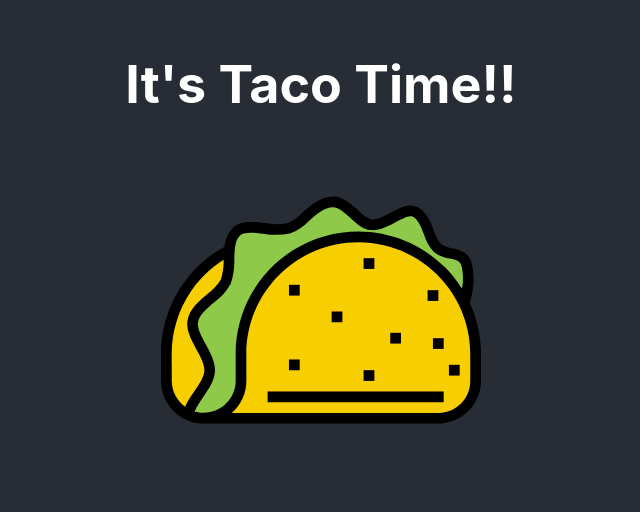
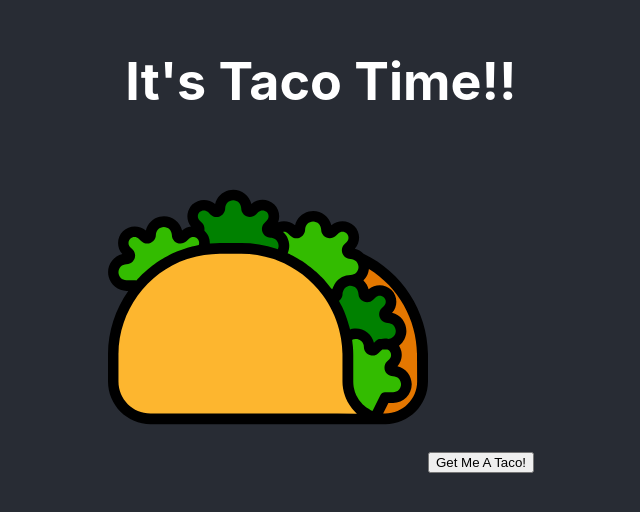
Before and after one commit to nware1066/Taco-Tuesday, a React (Create React App) app: page / in a window 1280 px wide. Shown: the part 156-668 px from the top of the page, without its empty margins (319-959 px from the left). Built offline with nearby package versions, Linux system fonts and the light colour scheme.

Commit message:
Add functionality to fetch recipes

```diff
--- /dev/null
+++ b/src/Api/ApiCalls.js
@@ -0,0 +1,6 @@
+import React from 'react';
+
+ export const fetchTaco = () => {
+   return fetch("http://taco-randomizer.herokuapp.com/random/")
+   .then(res => res.json())
+  }
--- a/src/App/App.js
+++ b/src/App/App.js
@@ -1,18 +1,31 @@
 import React, { Component } from 'react';
 import CurrentTaco from '../CurrentTaco/CurrentTaco';
+import { fetchTaco } from '../Api/ApiCalls'
 import './App.css';
 
 class App extends Component {
   constructor() {
     super();
+    this.state = {
+      taco: {}
+    }
+
   }
+
+  getTaco = (event) => {
+    fetchTaco()
+    .then(tacoState => this.setState({taco: tacoState}))
+    .then(() => console.log(this.state.taco))
+     // .then(this.setState({taco}))
+     // promise.then(newTaco => this.props.displayTaco(newTaco))
+ }
 
   render() {
     return (
       <div className="App">
         <header className="App-header">
           <h1>It's Taco Time!!</h1>
-          <CurrentTaco />
+          <CurrentTaco getTaco={this.getTaco} />
         </header>
       </div>
     );
--- a/src/CurrentTaco/CurrentTaco.js
+++ b/src/CurrentTaco/CurrentTaco.js
@@ -1,12 +1,13 @@
 import React from 'react';
-import taco1 from '../Assets/taco1.svg';
+import taco3 from '../Assets/taco3.svg';
 
-
-
-const CurrentTaco = () => {
-  return (
-    <img src={taco1} className="App-logo" alt="logo" />
-  )
-}
+function CurrentTaco(props) {
+      return (
+        <section>
+          <img src={taco3} className="App-logo" alt="logo" />
+          <button className="taco-button" onClick={ event => props.getTaco(event)}>Get Me A Taco!</button>
+        </section>
+      )
+    }
 
 export default CurrentTaco;
```
Also changed, not shown: 1 other file (tests, documents, lock files or other folders).
